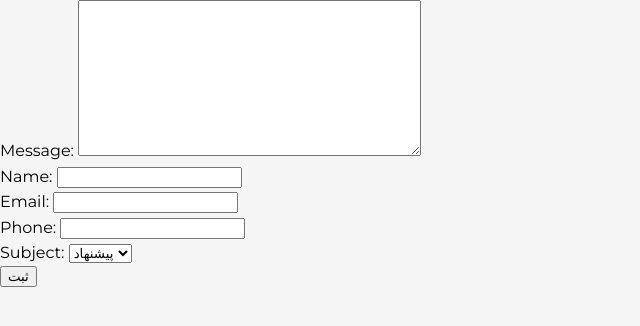
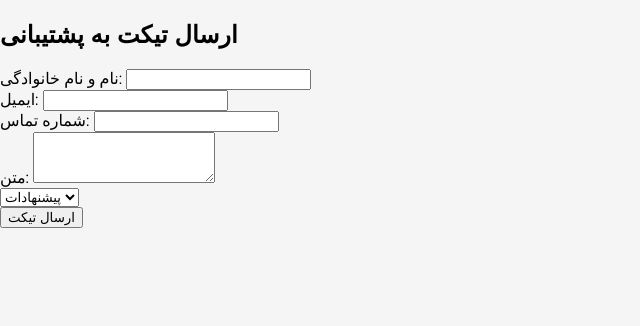
Before and after one commit to Moeinsiami/blog, a Django app: page /blog/ticket/ in a window 1280 px wide. Shown: the top 326 px of the page, without its empty margins (0-640 px from the left). Run offline with Django 5.2, Linux system fonts and the light colour scheme; parts of the project's set-up code (start-up, migrations or seed data) failed here and were passed over.

Commit message:
some changes

```diff
--- a/blog/templates/forms/ticket.html
+++ b/blog/templates/forms/ticket.html
@@ -1,10 +1,76 @@
 {% extends 'parent/base.html' %}
-{% block title %}ticket from{% endblock %}
+{% block title %}ticket form{% endblock %}
 {% block content %}
+<section class="py-4">
+	<div class="container">
+    <div class="row pb-4">
+			<div class="col-12">
+        <!-- Title -->
+        <h1 class="mb-0 h3">ارسال تیکت به پشتیبانی</h1>
+			</div>
+		</div>
+		<div class="row">
+			<div class="col-12">
+				<!-- Chart START -->
+				<div class="card border h-100">
+					<!-- Card body -->
+					<div class="card-body">
+            <!-- Form START -->
 
     <form method="post">
     {% csrf_token %}
-    {{ form.as_p }}
-    <input type="submit" , value="ثبت">
+        نام و نام خانوادگی:
+    <input type="text" name="name" required class="form-control" placeholder=""
+            {% if form.name.value %} value="{{ form.name.value }}" {% endif %}>
+
+        <br>
+        ایمیل:
+    <input type="email" name="email" class="form-control" placeholder
+            {% if form.email.value %} value="{{ form.email.value }}" {% endif %} >
+
+        <br>
+        شماره تماس:
+    <input type="text" name="phone" required maxlength="11" class="form-control"
+    {% if form.phone.value %} value="{{ form.phone.value }}" {% endif %}>
+        <br>
+        متن:
+    <textarea class="form-control" rows="3" name="message">{% if form.message.value %}{{ form.message.value }}{% endif %}</textarea>
+        <br>
+
+    <select name="subject" class="form-select">
+        <option value="پیشنهاد"
+                {% if form.subject.value == 'پیشنهاد' %} selected {% endif %}>
+            پیشنهادات</option>
+        <option value="انتقاد"
+        {% if form.subject.value == 'انتقاد' %} selected {% endif %}>
+            انتقادات</option>
+        <option value="گزارش"
+                {% if form.subject.value == 'گزارش' %} selected {% endif %}>
+            گزارش</option>
+    </select>
+        <br>
+    <button class="btn btn-primary" type="submit">ارسال تیکت</button>
     </form>
+                    <!-- Form END -->
+        </div>
+    </div><!-- Chart END -->
+</div>
+    </div>
+	</div>
+</section>
+    {% if form.errors %}
+        لطفا خطاهای زیر را اصلاح کنید!
+        <br>
+        {% for field in form %}
+            {% if field.errors %}
+                {% for error in field.errors %}
+                    {{ field.label }} : {{ error }}
+                {% endfor %}
+            {% endif %}
+        {% endfor %}
+    {% endif %}
+
+    {%  if form.non_field_errors %}
+        {{ form.non_field_errors }}
+    {% endif %}
 {% endblock %}
```
